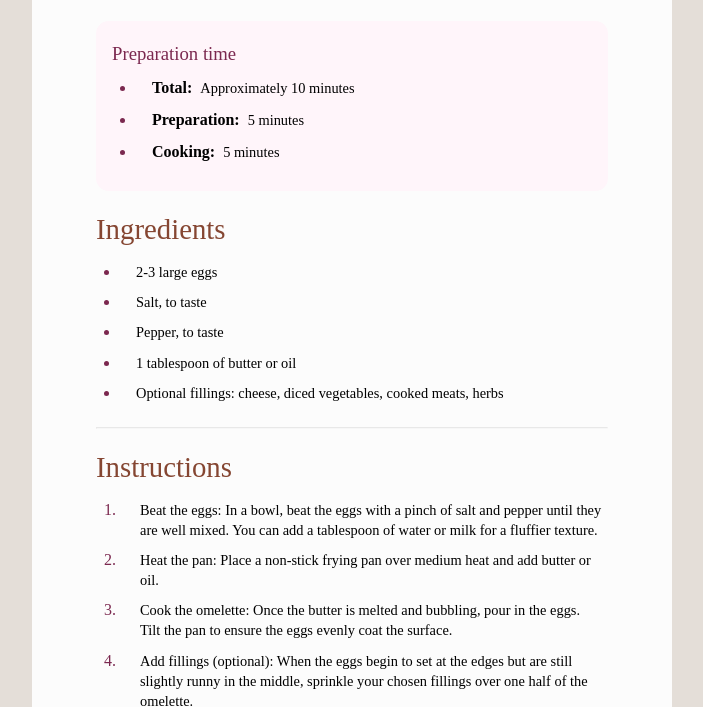
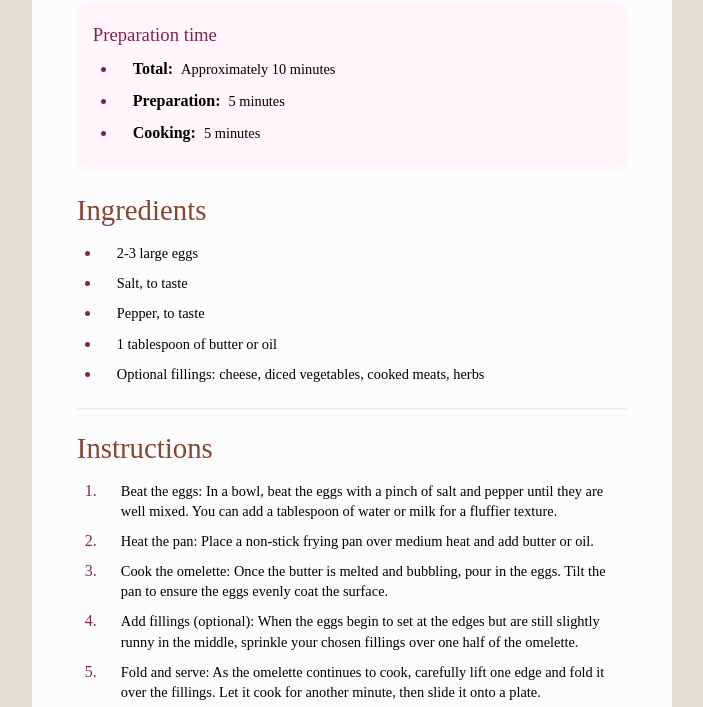
Before and after one commit to apradaglez/recipe-page-main, a plain HTML site: page index.html in a window 1280 px wide. Shown: the part 439-1146 px from the top of the page, without its empty margins (288-991 px from the left). Drawn offline with Linux system fonts and the light colour scheme; files whose address does not match are found by name.

Commit message:
modified padding in view port units to improve the visual in the screen

```diff
--- a/assets/css/styles.css
+++ b/assets/css/styles.css
@@ -48,7 +48,7 @@
 }
 
 .container {
-  padding: 2rem;
+  padding: 9vw;
 }
 
 .image-recipe__img {
@@ -207,7 +207,7 @@ hr {
 } */
 
 
-@media (width > 23.44rem) {
+@media (width >= 23.44rem) {
 
   .body {
     display: grid;
@@ -215,16 +215,14 @@ hr {
     background-color: var(--clr-stone100);
   }
 
-
   .container {
-    padding-top: 2.5rem 0 0 0;
+    padding: 2.5vw 0 0 0;
   }
-
 
   .wrapp {
     width: clamp(20rem, 90% + 2rem, 40rem);
     margin-inline: auto;
-    padding: 2rem;
+    padding: 3.5vw;
     border-radius: 1.3rem;
     -webkit-border-radius: 1.3rem;
     -moz-border-radius: 1.3rem;
@@ -265,3 +263,13 @@ hr {
     margin-top: 1rem;
   }
 }
+
+
+
+/* @media (width < 23.44rem) {
+
+  .container {
+    padding: 2rem;
+  }
+
+} */
```
